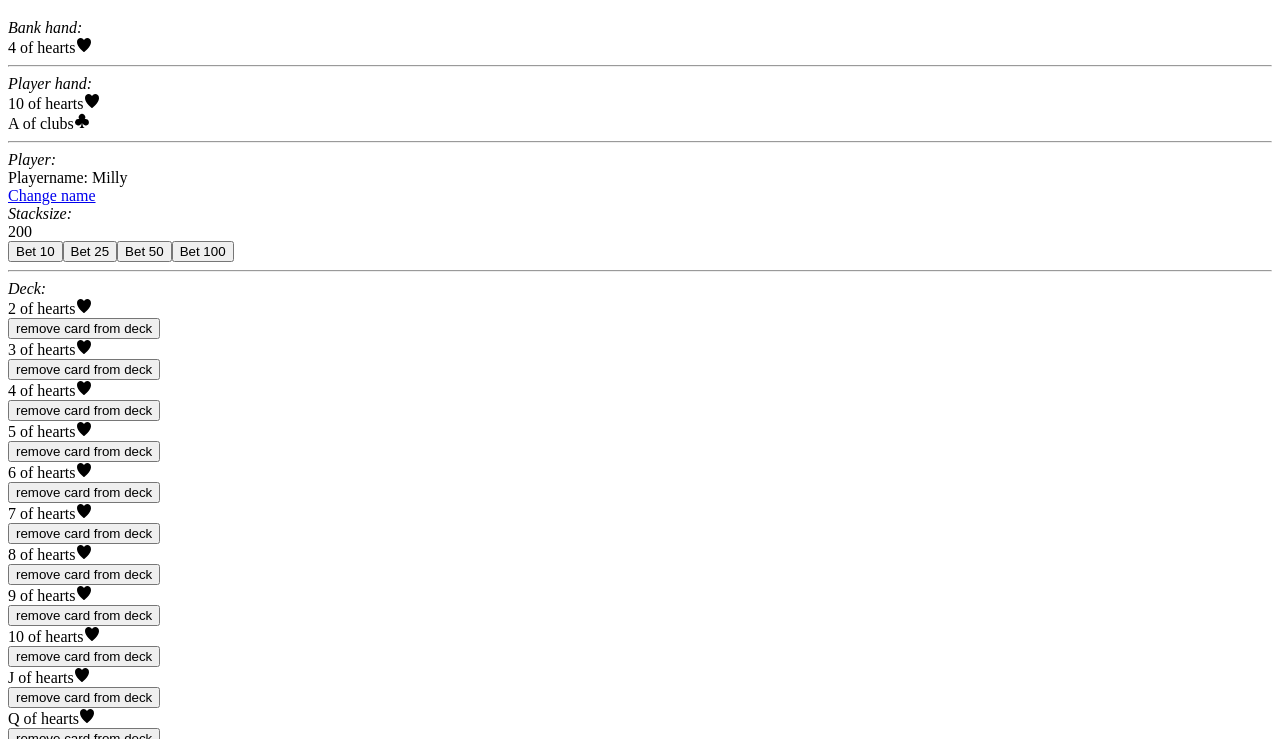
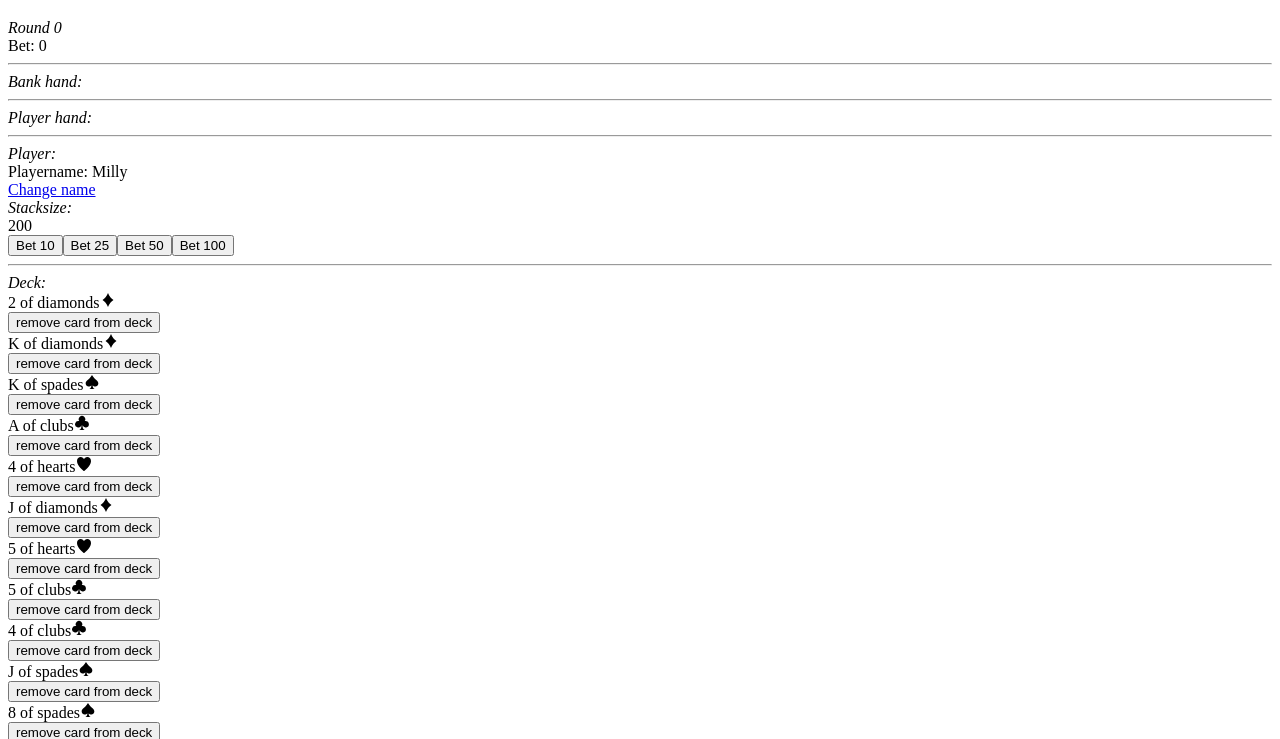
Before and after one commit to madebymilly/blackjack-react, a React app: page / in a window 1280 px wide. Shown: the part 61-800 px from the top of the page. Built offline with nearby package versions, Linux system fonts and the light colour scheme.

Commit message:
startRound & dealCards

```diff
--- a/src/components/Card.js
+++ b/src/components/Card.js
@@ -27,7 +27,7 @@ class Card extends React.Component {
     const value = card.value;
     const suit = card.suit;
     return (
-      <div className="card js-card">
+      <div className={`card js-card ${this.props.hidden ? 'is-hidden' : ''}`}>
         <span>{value} of {suit}</span>
         {this.renderSwitch(suit)}
       </div>
--- a/src/components/Game.js
+++ b/src/components/Game.js
@@ -7,33 +7,32 @@ import Hand from './Hand'
 import Player from './Player'
 import PlayerMoves from './PlayerMoves'
 
+// Deck is geen state, want wordt uitgerekend op basis van state.round.bankHand & state.round.playerHand
+let deckProp = []; // @TODO
+
 class Game extends React.Component {
 
   constructor(props) {
     super(props)
     this.state = {
       data: [],
-      deck: [],
+      deck: [], // is dit wel state? want kan steeds uitgerekend worden op basis van roundbankHand & playerHand
       playerName: 'Milly',
       stackSize: 200,
       changeName: false,
       changeStack: false,
       round: {
+        id: 0,
         bet: 0,
-        bankHand: [
-          { suit: 'hearts', value: 4 }
-        ],
-
-        playerHand: [
-            { suit: 'hearts', value: 10 },
-            { suit: 'clubs', value: "A" }
-        ],
+        bankHand: [],
+        playerHand: [],
       }
     }
     this.toggleForm = this.toggleForm.bind(this)
     this.changePlayerName = this.changePlayerName.bind(this)
     // this.changePlayerStack = this.changePlayerStack.bind(this)
     this.startRound = this.startRound.bind(this)
+    this.dealCard = this.dealCard.bind(this)
     this.deleteCard = this.deleteCard.bind(this)
   }
 
@@ -44,6 +43,10 @@ class Game extends React.Component {
         const deck = result.map( card => {
           return card;
         } )
+        // shuffle:
+        .sort(function() {
+      		return 0.5 - Math.random();
+      	});
         this.setState( {
           deck: deck
         } )
@@ -69,17 +72,49 @@ class Game extends React.Component {
 //     })
 // 	}
 
+
+
   startRound( e ) {
     e.preventDefault();
     let tempRound = this.state.round;
     tempRound.bet = e.target.value;
+    tempRound.id = this.state.round.id + 1;
+
+    const card1 = this.dealCard( 0 );
+    const card2 = this.dealCard( 1 );
+    const card3 = this.dealCard( 2 );
+    const card4 = this.dealCard( 3 );
+
+    tempRound.playerHand = [ card1, card3 ];
+    tempRound.bankHand = [ card2, card4 ];
+    tempRound.bankHand[0].hidden = true;
+
+    let tempDeck = this.state.deck;
+    tempDeck = without( tempDeck, card1 );
+    tempDeck = without( tempDeck, card2 );
+    tempDeck = without( tempDeck, card3 );
+		tempDeck = without( tempDeck, card4 );
+
+    let tempStackSize = this.state.stackSize;
+    tempStackSize -= e.target.value;
+
+    // state veranderd nav van user input, in dit geval 'bet'
     this.setState({
-      round: tempRound
+      deck: tempDeck,
+      stackSize: tempStackSize,
+      round: tempRound,
     })
-    // TO DO: deal cards
   }
 
-  deleteCard(card) {
+  dealCard( i ) {
+    // a functional approach,
+    // Because this.props and this.state may be updated asynchronously, you should not rely on their values for calculating the next state.
+    const card = this.state.deck[i];
+    return card;
+  }
+
+  // practice (functie wordt in echte spel niet gebruikt, nu allen via button)
+  deleteCard( card ) {
     console.log(card)
 		// always create temp variable
 		let tempDeck = this.state.deck
@@ -95,6 +130,9 @@ class Game extends React.Component {
 
     return (
       <div>
+        <em>Round {this.state.round.id}</em>
+        <div>Bet: {this.state.round.bet}</div>
+        <hr/>
         <em>Bank hand:</em>
         <Hand hand={this.state.round.bankHand} />
         <hr/>
--- a/src/components/Hand.js
+++ b/src/components/Hand.js
@@ -13,6 +13,7 @@ class Hand extends React.Component {
           <Card
             key={i}
             card={card}
+            hidden={card.hidden}
           />
         )}
         </div>
--- a/src/main.less
+++ b/src/main.less
@@ -5,6 +5,10 @@ body {
 .is-hidden {
   display: none;
 }
+.card.is-hidden {
+  display: block;
+  text-decoration: line-through;
+}
 form {
   border: 1px solid blue;
   padding: 20px;
```
